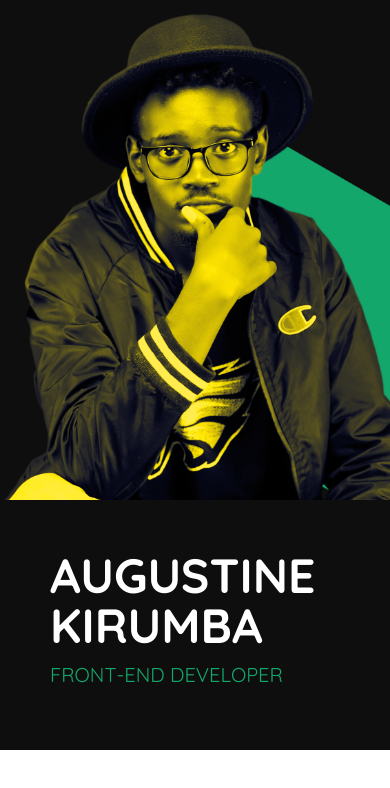
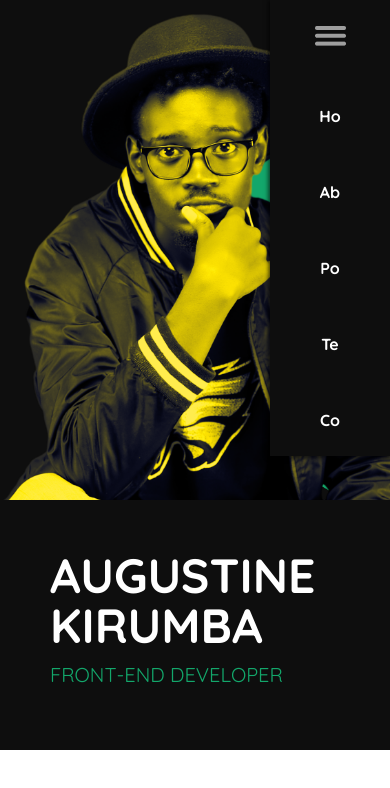
Before and after one commit to Steentoons/portfolio, a React (Create React App) app: page / in a window 390 px wide. Shown: the top 788 px of the page. Built offline with nearby package versions, Linux system fonts and the light colour scheme.

Commit message:
Added a responsive nav bar with themed hover effect

```diff
--- a/src/App.js
+++ b/src/App.js
@@ -1,9 +1,11 @@
 import HeroesSection from "./components/HeroesSection";
 import "./css/main.css"
+import Header from "./components/Header";
 
 function App() {
   return (
     <div className="App">
+      <Header />
       <HeroesSection />
     </div>
   );
--- /dev/null
+++ b/src/components/Header.js
@@ -0,0 +1,24 @@
+import React from 'react'
+import "../css/header.css"
+import barsIcon from "../assets/icons/bars.png"
+
+const Header = () => {
+  return (
+    <div className='header-container'>
+        <div className="header-menu-wrapper">
+            <div className="header-menu-div">
+                <div className="header-menu-content-div">
+                    <img src={barsIcon} alt="Menu bars" />
+                </div>
+                <div className="header-menu-content-div header-menu-home ">Ho</div>
+                <div className="header-menu-content-div header-menu-about">Ab</div>
+                <div className="header-menu-content-div header-menu-portfolio">Po</div>
+                <div className="header-menu-content-div header-menu-testimonials">Te</div>
+                <div className="header-menu-content-div header-menu-home">Co</div>
+            </div>
+        </div>
+    </div>
+  )
+}
+
+export default Header
--- /dev/null
+++ b/src/css/header.css
@@ -0,0 +1,56 @@
+.header-container {
+    width: 100%;
+}
+
+.header-menu-wrapper {
+    position: relative;
+    width: 100%;
+    display: flex;
+    justify-content: flex-end;
+}
+
+.header-menu-div {
+    position: fixed;
+    margin-top: 50px;
+    width: 120px;
+    height: 456px;
+    background: #0E0E0E;
+    box-shadow: -1px 1px 4px 1px rgba(0, 0, 0, 0.6);
+    color: white;
+    z-index: +6;
+    margin-right: 40px;
+    display: flex;
+    flex-direction: column;
+    align-items: center;
+    justify-content: center;
+}
+
+.header-menu-content-div {
+    width: 100%;
+    text-align: center;
+    padding: 28px 0;
+    cursor: pointer;
+    font-family: quicksand-bold;
+}
+
+.header-menu-about:hover {
+    color: #13A76B;
+}
+
+.header-menu-portfolio:hover {
+    color: #FF652F;
+}
+
+.header-menu-testimonials:hover {
+    color: #FFE401;
+}
+
+.header-menu-home:hover {
+    color: rgba(255, 255, 255, 0.40);
+}
+
+@media screen and (max-width: 700px) {
+    .header-menu-div {
+        margin: 0;
+    }
+}
```
Also changed, not shown: src/assets/icons/bars.png (added).
